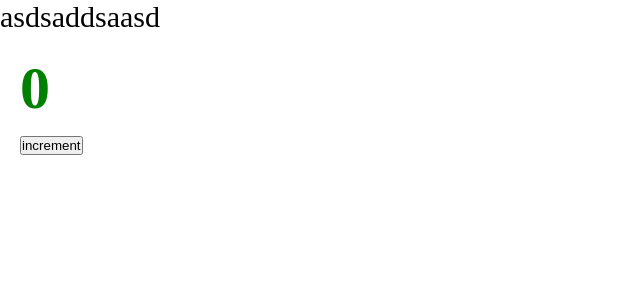
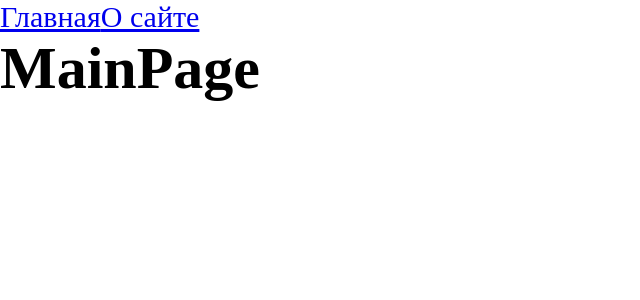
Before and after one commit to MikhailBobrov/productproject, a React app: page / in a window 1280 px wide. Shown: the top 300 px of the page, without its empty margins (0-640 px from the left). Built offline with nearby package versions, Linux system fonts and the light colour scheme.

Commit message:
router разбил код на чанки разделение бандла(сборки) suspense

```diff
--- a/package.json
+++ b/package.json
@@ -15,6 +15,7 @@
     "@types/node": "^17.0.21",
     "@types/react": "^17.0.39",
     "@types/react-dom": "^17.0.11",
+    "@types/react-router-dom": "^5.3.3",
     "@types/webpack": "^5.28.0",
     "@types/webpack-dev-server": "^4.7.2",
     "css-loader": "^6.6.0",
@@ -33,6 +34,7 @@
   },
   "dependencies": {
     "react": "^17.0.2",
-    "react-dom": "^17.0.2"
+    "react-dom": "^17.0.2",
+    "react-router-dom": "^6.2.1"
   }
 }
--- a/src/App.tsx
+++ b/src/App.tsx
@@ -1,12 +1,20 @@
-import React from "react";
-import { Counter } from "./components/Counter";
+import React, { Suspense } from "react";
+import { Route, Routes, Link } from "react-router-dom";
 import "./index.scss";
+import { AboutPageAsync } from "./pages/AboutPage/AboutPage.async";
+import { MainPageAsync } from "./pages/MainPage/MainPage.async";
 
 export const App = () => {
   return (
     <div className="app">
-      asdsaddsaasd
-      <Counter />
+      <Link to={"/"}>Главная</Link>
+      <Link to={"/about"}>О сайте</Link>
+      <Suspense fallback={<div>Загрузка...</div>}>
+        <Routes>
+          <Route path={"/about"} element={<AboutPageAsync />} />
+          <Route path={"/"} element={<MainPageAsync />} />
+        </Routes>
+      </Suspense>
     </div>
   );
 };
--- a/src/index.tsx
+++ b/src/index.tsx
@@ -1,9 +1,10 @@
 import { render } from "react-dom";
+import { BrowserRouter } from "react-router-dom";
 import { App } from "./App";
 
 render(
-  <div>
+  <BrowserRouter>
     <App />
-  </div>,
+  </BrowserRouter>,
   document.getElementById("root")
 );
--- /dev/null
+++ b/src/pages/AboutPage/AboutPage.async.tsx
@@ -0,0 +1,10 @@
+import { lazy } from "react";
+
+export const AboutPageAsync = lazy(
+  () =>
+    new Promise((resolve) => {
+      // @ts-ignore
+      // ТАК В РЕАЛЬНЫХ ПРОЕКТАХ НЕ ДЕЛАТЬ!!!!! ДЕЛАЕМ ДЛЯ КУРСА!
+      setTimeout(() => resolve(import("./AboutPage")), 1500);
+    })
+);
--- /dev/null
+++ b/src/pages/AboutPage/AboutPage.tsx
@@ -0,0 +1,11 @@
+import React from "react";
+
+const AboutPage = () => {
+  return (
+    <div>
+      <h1>AboutPage</h1>
+    </div>
+  );
+};
+
+export default AboutPage;
--- /dev/null
+++ b/src/pages/MainPage/MainPage.async.tsx
@@ -0,0 +1,10 @@
+import { lazy } from "react";
+
+export const MainPageAsync = lazy(
+  () =>
+    new Promise((resolve) => {
+      // @ts-ignore
+      // ТАК В РЕАЛЬНЫХ ПРОЕКТАХ НЕ ДЕЛАТЬ!!!!! ДЕЛАЕМ ДЛЯ КУРСА!
+      setTimeout(() => resolve(import("./MainPage")), 1500);
+    })
+);
--- /dev/null
+++ b/src/pages/MainPage/MainPage.tsx
@@ -0,0 +1,9 @@
+const MainPage = () => {
+  return (
+    <div>
+      <h1>MainPage</h1>
+    </div>
+  );
+};
+
+export default MainPage;
```
Also changed, not shown: 7 other files (tests, documents, lock files or other folders).
